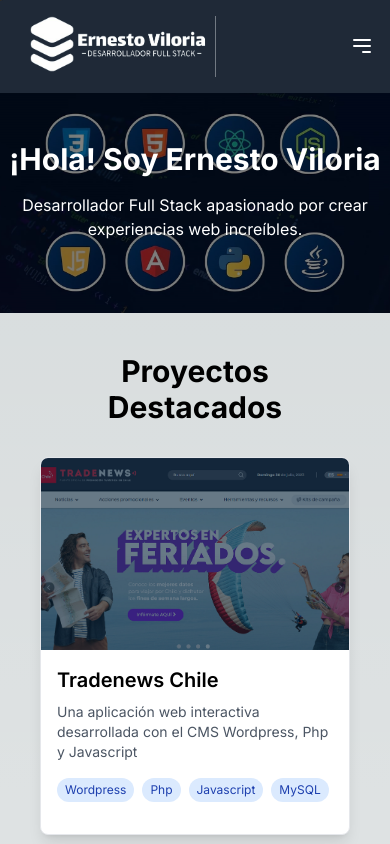
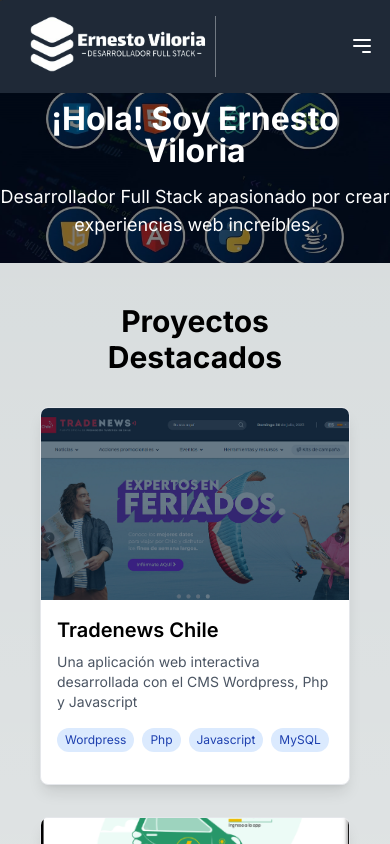
Before and after one commit to ernesto4664/Mi-portafolio, a Next.js app: page / in a window 390 px wide. Shown: the top 844 px of the page. Built offline with nearby package versions, Linux system fonts and the light colour scheme.

Commit message:
mejorando estilos moviles

```diff
--- a/src/app/globals.css
+++ b/src/app/globals.css
@@ -52,9 +52,10 @@
 }
 
 /* Estilos de la imagen de fondo del banner principal */
+/* Animación de zoom para la imagen de fondo */
 @keyframes zoomOut {
   0% {
-    background-size: 170%;
+    background-size: 150%;
   }
   100% {
     background-size: 100%;
@@ -65,32 +66,41 @@
   background-image: url('/images/banner.jpg');
   background-position: center;
   background-repeat: no-repeat;
-  background-size: 170%;
-  animation: zoomOut 10s ease forwards;
-  position: relative; /* Necesario para la sombra */
-  z-index: 1; /* Para asegurar que esté debajo del texto */
-}
-
-/* Añadir sombra al fondo para resaltar el texto */
-.background-container::before {
-  content: "";
-  position: absolute;
-  top: 0;
-  left: 0;
-  width: 100%;
-  height: 100%;
-  background: rgba(0, 0, 0, 0.5); /* Sombra oscura */
-  z-index: -1; /* Asegura que la sombra esté debajo del texto */
+  background-size: 150%;
+  animation: zoomOut 8s ease forwards;
+  position: relative; /* Necesario para controlar z-index */
 }
 
 /* Ajustes específicos para móviles */
 @media (max-width: 768px) {
   .background-container {
-    height: 220px; /* Ajuste para que el fondo se adapte mejor */
-    background-size: 200%;
+    height: auto; /* Altura adaptativa en móviles */
+    background-size: 200%; /* Fondo más grande para evitar recortes */
   }
+
+  .background-container::after {
+    content: "";
+    position: absolute;
+    top: 0;
+    left: 0;
+    width: 100%;
+    height: 100%;
+    background: rgba(0, 0, 0, 0.5); /* Sombra semi-transparente */
+    z-index: 1; /* Sombra sobre la imagen */
+  }
+
+  /* Ajustes para el texto */
   h1 {
-    font-size: 2.5rem; /* Reducir el tamaño del texto en móviles */
+    position: relative;
+    z-index: 2; /* Texto por encima de la sombra */
+    margin-top: 10px;
+    font-size: 2rem !important; /* Reducir el tamaño del texto en móviles */
+  }
+
+  p {
+    position: relative;
+    z-index: 2; /* Texto por encima de la sombra */
+    font-size: 1rem; /* Reducir el tamaño del párrafo en móviles */
   }
 }
 
--- a/src/app/page.tsx
+++ b/src/app/page.tsx
@@ -87,16 +87,11 @@
   return (
     <UserLayout>
       {/* Hero Section con fondo animado */}
-      <section className="relative w-full h-screen md:h-auto flex flex-col items-center justify-center text-center bg-gradient-to-r from-blue-500 to-purple-600 text-white background-container">
-        <h1 className="text-3xl md:text-5xl font-bold mb-4 animate__animated animate__fadeIn">
-          ¡Hola! Soy Ernesto Viloria
-        </h1>
-        <p className="text-base md:text-lg mb-6 max-w-2xl animate__animated animate__fadeInUp">
+      <section className="relative w-full h-screen flex flex-col items-center justify-center text-center bg-gradient-to-r from-blue-500 to-purple-600 text-white background-container">
+        <h1 className="text-5xl font-bold mb-4 animate__animated animate__fadeIn">¡Hola! Soy Ernesto Viloria</h1>
+        <p className="text-lg mb-6 max-w-2xl animate__animated animate__fadeInUp">
           Desarrollador Full Stack apasionado por crear experiencias web increíbles.
         </p>
-        {/* <Link href="/projects" className="px-6 py-3 bg-white text-blue-600 font-semibold rounded-lg shadow-md hover:bg-blue-600 hover:text-white hover:shadow-lg transition duration-300 transform hover:-translate-y-1">
-          Ver mis Proyectos
-        </Link> */}
       </section>
 
       {/* Proyectos Destacados */}
```
